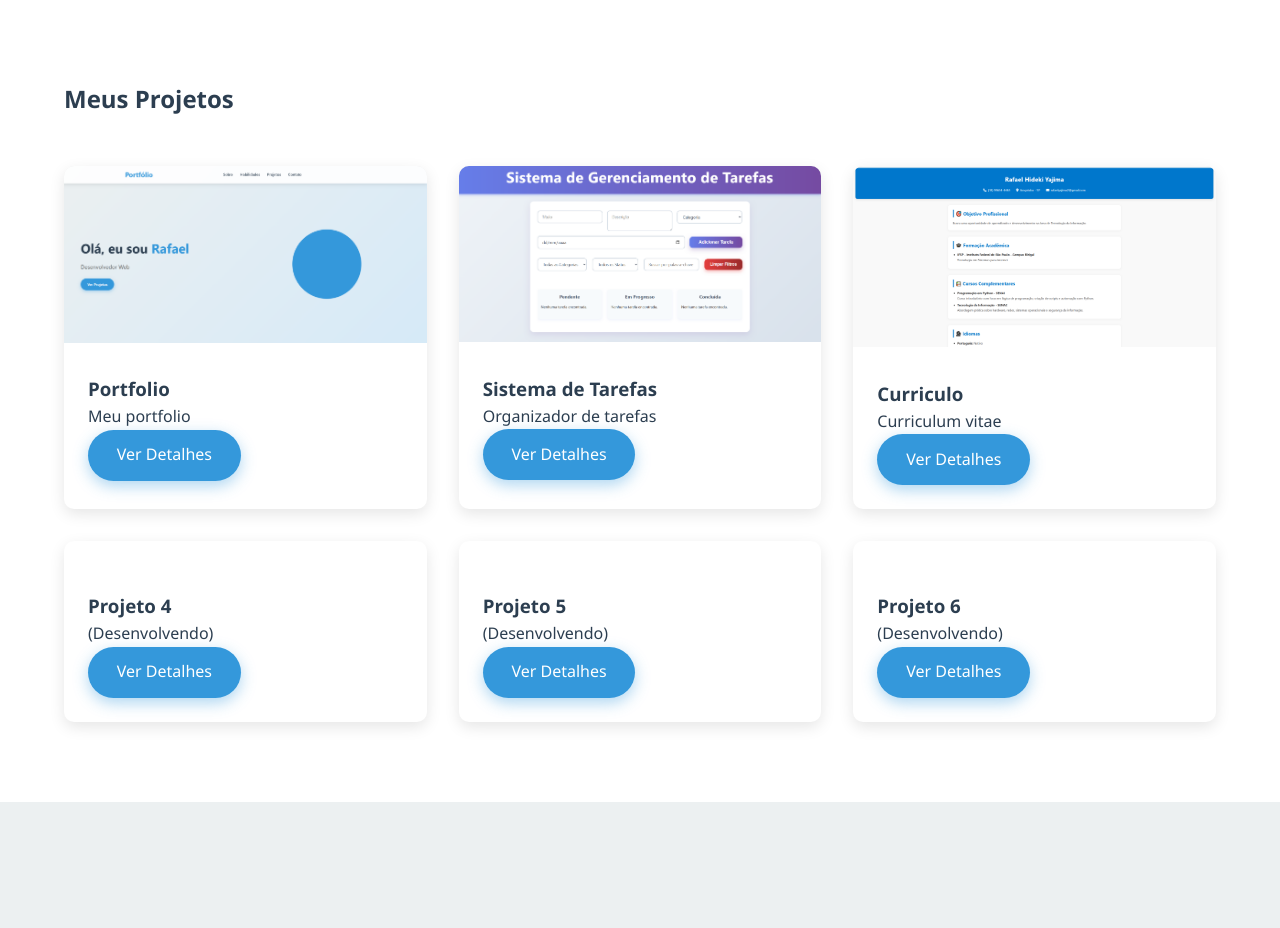
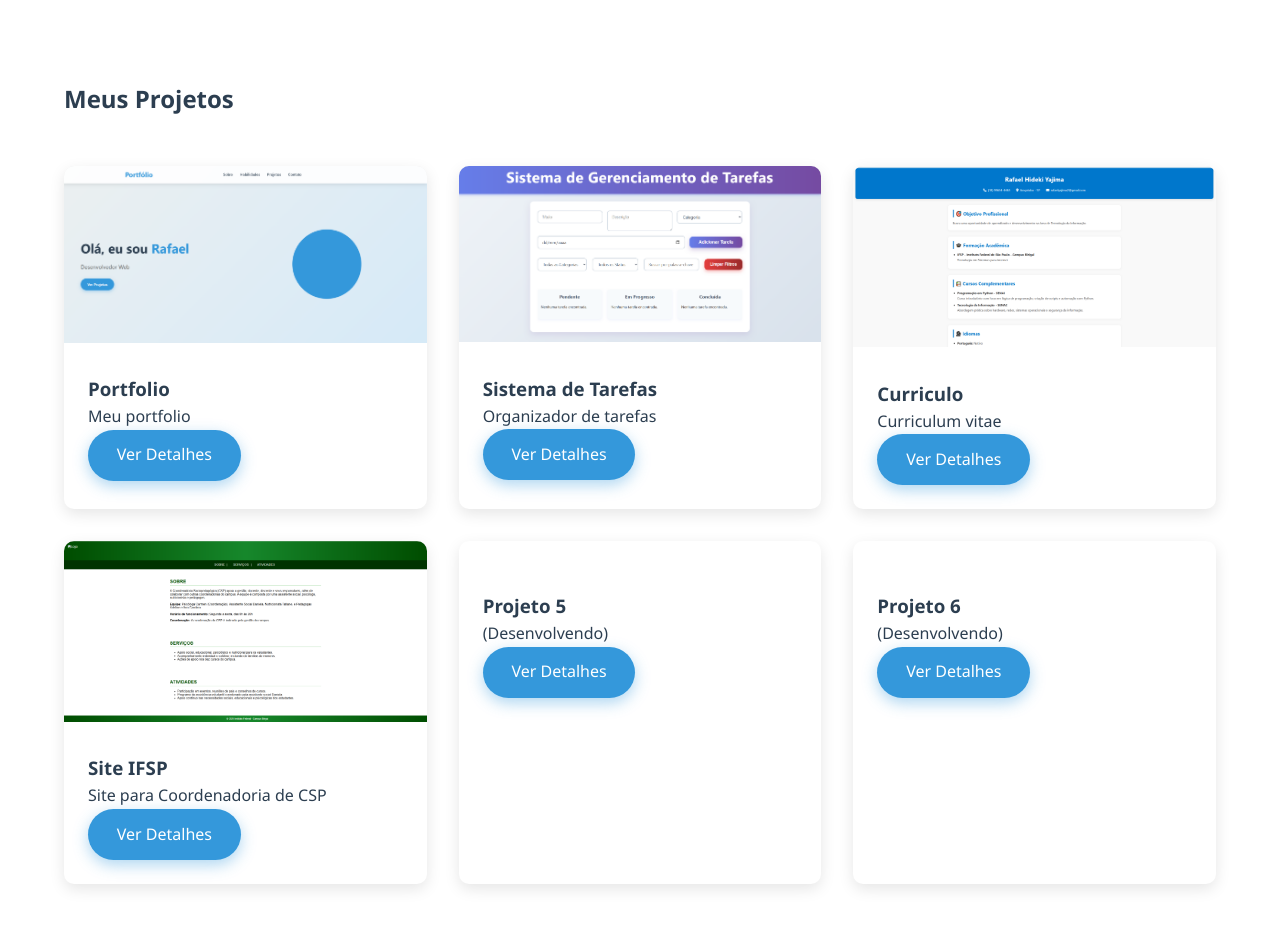
Before and after one commit to RafaelYajima/ProjetoPrincipal, a plain HTML site: page index.html in a window 1280 px wide. Before the commit the page ends 802 px from the top, so only its background shows below. Drawn offline with Linux system fonts and the light colour scheme.

Commit message:
Site IFSP

```diff
--- a/index.html
+++ b/index.html
@@ -39,11 +39,11 @@
                 </div>
             </div>
             <div class="project-card">
-                <img class="project-image" src="" alt="">
+                <img class="project-image" src="img/SiteIFSP.png" alt="">
                 <div class="project-info">
-                    <h3>Projeto 4</h3>
-                    <p>(Desenvolvendo)</p>
-                    <a href="#" class="btn">Ver Detalhes</a>
+                    <h3>Site IFSP</h3>
+                    <p>Site para Coordenadoria de CSP</p>
+                    <a href="SiteIFSP/SiteIFSP.html" class="btn">Ver Detalhes</a>
                 </div>
             </div>
             <div class="project-card">
```
Also changed, not shown: img/SiteIFSP.png (added).
